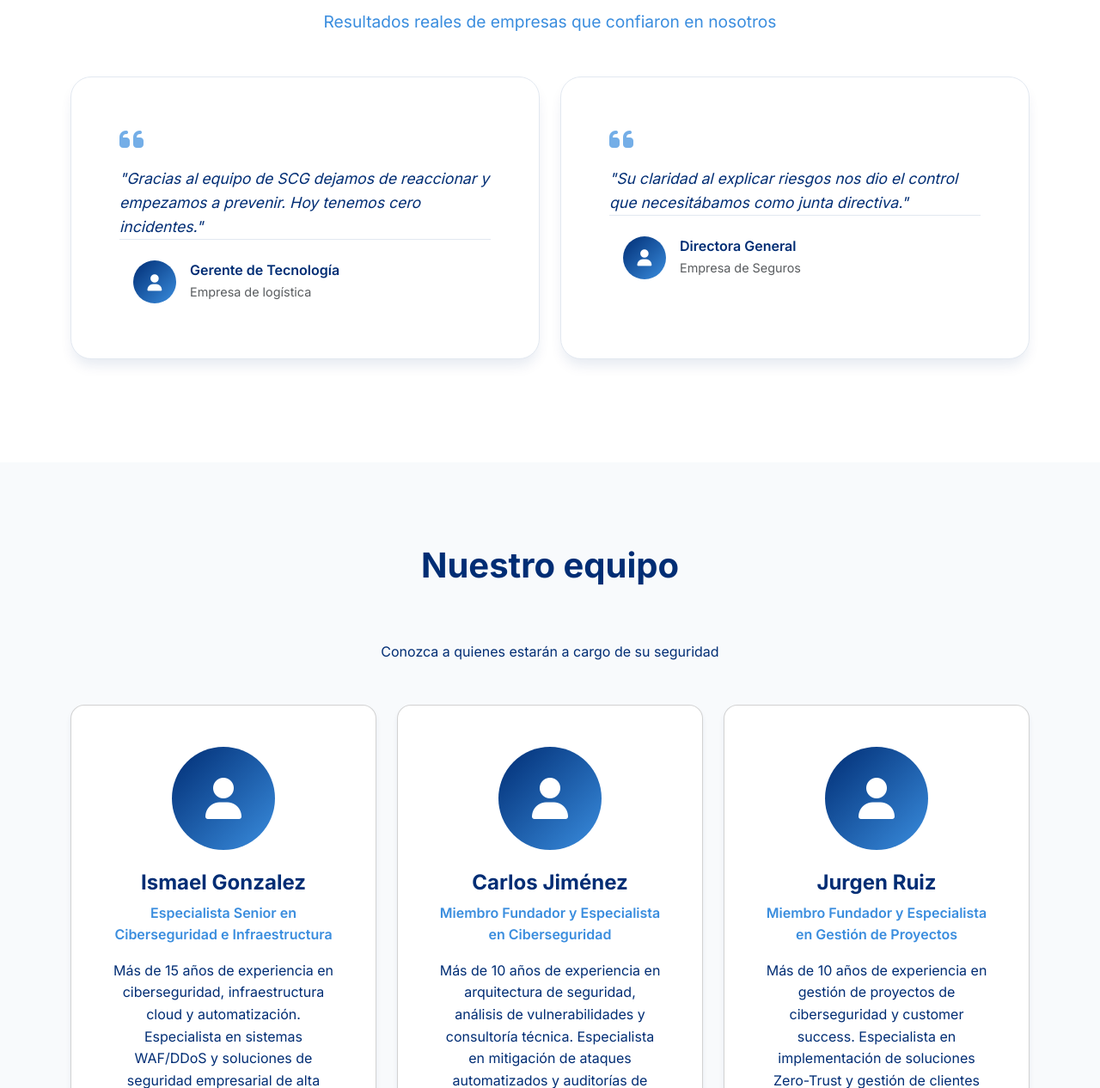
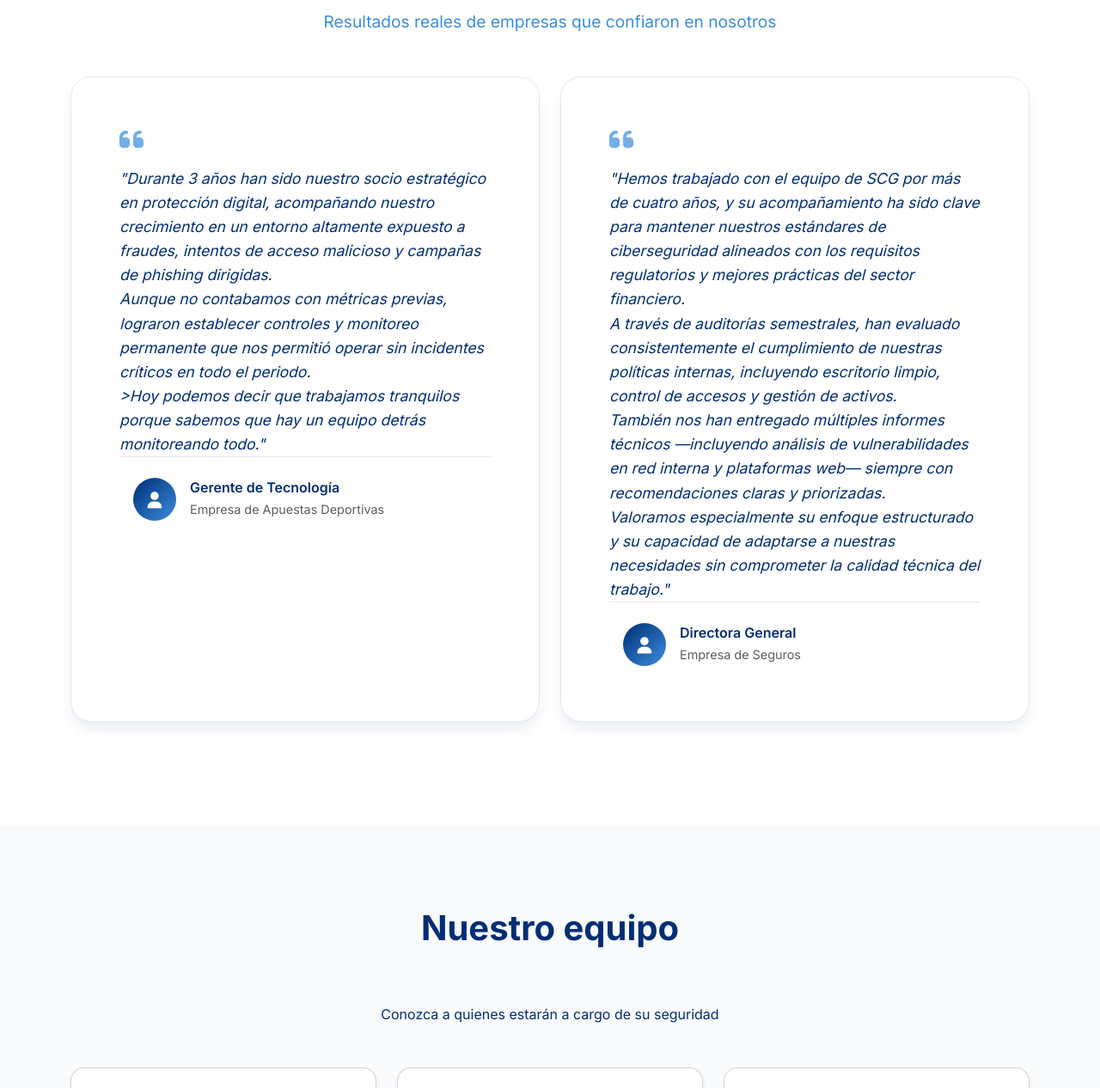
Before and after one commit to Security-Consulting-Group/scg_presales, a Django app: page / in a window 1280 px wide. Shown: the part 5234-6500 px from the top of the page at 86% size. Run offline with Django 5.2, Linux system fonts and the light colour scheme; data that the repository does not hold is empty; some libraries are stand-ins or nearby versions.

Commit message:
UPDATED customer feedback messages

```diff
--- a/templates/landing/index.html
+++ b/templates/landing/index.html
@@ -259,7 +259,7 @@
                                 <h2 class="accordion-header" role="tab"><button class="accordion-button collapsed faq-question collapsed" type="button" data-bs-toggle="collapse" data-bs-target="#faq-accordion .item-1" aria-expanded="false" aria-controls="faq-accordion .item-1"><span class="faq-icon">+</span><span class="faq-question-text">¿Qué tipo de empresas trabajan con Security Consulting Group?</span></button></h2>
                                 <div class="accordion-collapse collapse item-1 item-1 faq-answer" role="tabpanel" data-bs-parent="#faq-accordion">
                                     <div class="accordion-body">
-                                        <p>Nos especializamos en pequeñas y medianas empresas (PYMEs) que buscan <strong>protección integral de ciberseguridad</strong>. Trabajamos con empresas de logística, seguros, y diversos sectores que necesitan anticiparse a las amenazas digitales y proteger su información crítica.</p>
+                                        <p>Nos especializamos en pequeñas y medianas empresas (PYMEs) que buscan <strong>protección integral de ciberseguridad</strong>. Trabajamos con entidades regulatorias del sector tecnológico de Costa Rica, empresas de logística, seguros, y diversos sectores que necesitan anticiparse a las amenazas digitales y proteger su información crítica.</p>
                                     </div>
                                 </div>
                             </div>
@@ -356,13 +356,13 @@
                     <div class="card testimonial-card" data-aos="fade-right" data-aos-duration="400" data-aos-delay="200">
                         <div class="card-body">
                             <div class="testimonial-quote"><i class="fas fa-quote-left quote-icon"></i>
-                                <p class="card-text testimonial-text">"Gracias al equipo de SCG dejamos de reaccionar y empezamos a prevenir. Hoy tenemos cero incidentes."</p>
+                                <p class="card-text testimonial-text">"Durante 3 años han sido nuestro socio estratégico en protección digital, acompañando nuestro crecimiento en un entorno altamente expuesto a fraudes, intentos de acceso malicioso y campañas de phishing dirigidas.</br>Aunque no contabamos con métricas previas, lograron establecer controles y monitoreo permanente que nos permitió operar sin incidentes críticos en todo el periodo.</br>>Hoy podemos decir que trabajamos tranquilos porque sabemos que hay un equipo detrás monitoreando todo."</p>
                             </div>
                             <div class="bg-transparent testimonial-author card-footer">
                                 <div class="author-avatar"><i class="fas fa-user"></i></div>
                                 <div class="author-info">
                                     <h5 class="author-name card-title">Gerente de Tecnología</h5>
-                                    <p class="text-muted card-subtitle author-company">Empresa de logística</p>
+                                    <p class="text-muted card-subtitle author-company">Empresa de Apuestas Deportivas</p>
                                 </div>
                             </div>
                         </div>
@@ -372,7 +372,7 @@
                     <div class="card testimonial-card" data-aos="fade-right" data-aos-duration="400">
                         <div class="card-body">
                             <div class="testimonial-quote"><i class="fas fa-quote-left quote-icon"></i>
-                                <p class="card-text testimonial-text"><em>"Su claridad al explicar riesgos nos dio el control que necesitábamos como junta directiva."</em></p>
+                                <p class="card-text testimonial-text"><em>"Hemos trabajado con el equipo de SCG por más de cuatro años, y su acompañamiento ha sido clave para mantener nuestros estándares de ciberseguridad alineados con los requisitos regulatorios y mejores prácticas del sector financiero.</br>A través de auditorías semestrales, han evaluado consistentemente el cumplimiento de nuestras políticas internas, incluyendo escritorio limpio, control de accesos y gestión de activos.</br>También nos han entregado múltiples informes técnicos —incluyendo análisis de vulnerabilidades en red interna y plataformas web— siempre con recomendaciones claras y priorizadas.</br>Valoramos especialmente su enfoque estructurado y su capacidad de adaptarse a nuestras necesidades sin comprometer la calidad técnica del trabajo."</em></p>
                             </div>
                             <div class="bg-transparent testimonial-author card-footer">
                                 <div class="author-avatar"><i class="fas fa-user"></i></div>
```
